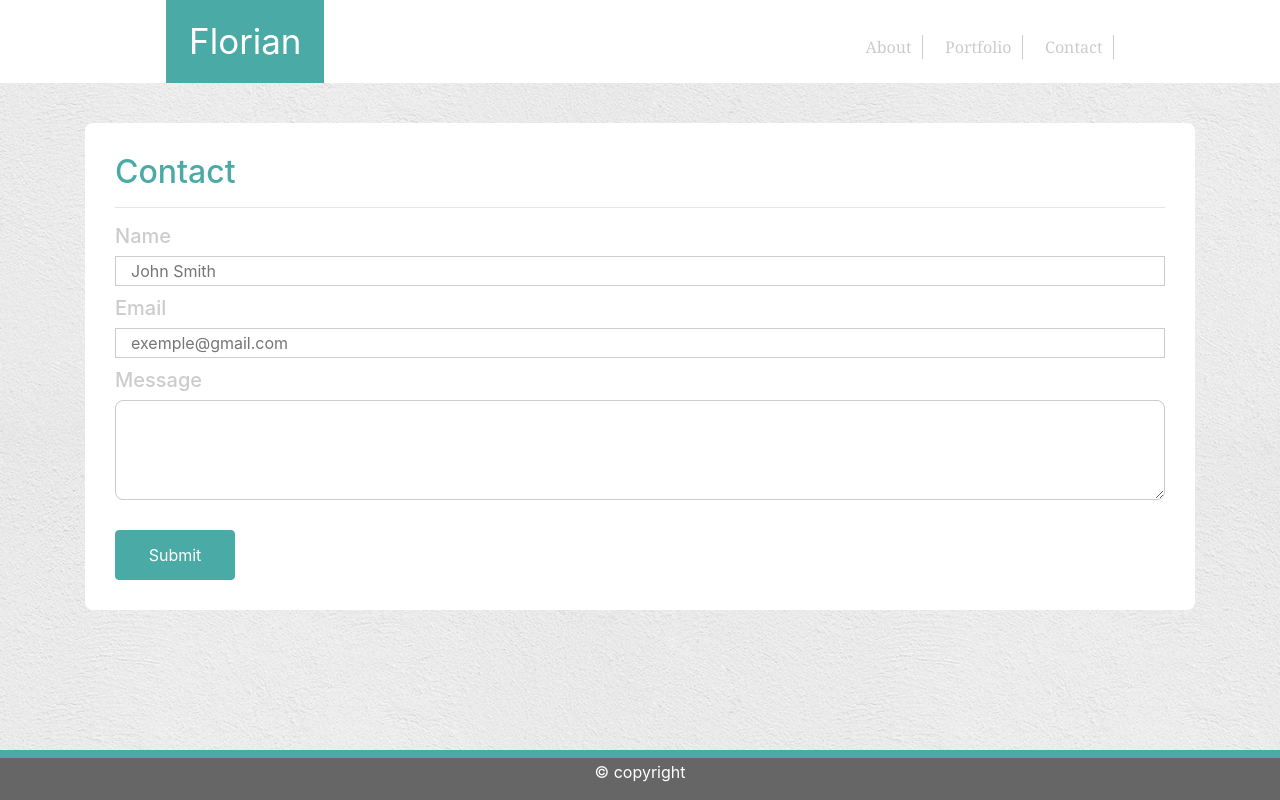
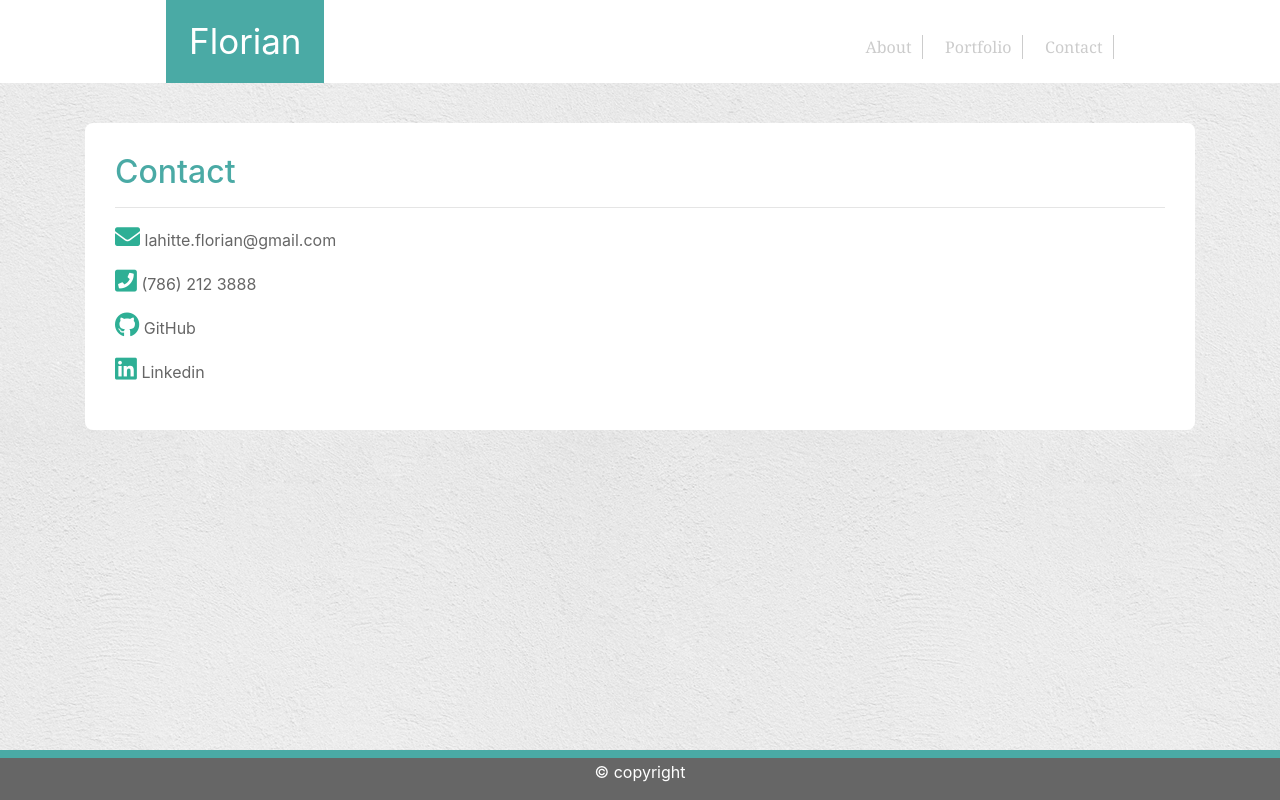
Before and after one commit to captainflo/FloPortfolio, a plain HTML site: page contact.html in a window 1280 px wide. Drawn offline with nearby package versions, Linux system fonts and the light colour scheme.

Commit message:
Modified contact form

```diff
--- a/contact.html
+++ b/contact.html
@@ -7,6 +7,7 @@
     <meta name="viewport" content="width=device-width, initial-scale=1">
     <link rel="stylesheet" type="text/css" media="screen" href="styles.css" />
     <link rel="stylesheet" href="https://stackpath.bootstrapcdn.com/bootstrap/4.1.3/css/bootstrap.min.css" integrity="sha384-MCw98/SFnGE8fJT3GXwEOngsV7Zt27NXFoaoApmYm81iuXoPkFOJwJ8ERdknLPMO" crossorigin="anonymous">
+    <link rel="stylesheet" href="https://use.fontawesome.com/releases/v5.7.1/css/all.css" integrity="sha384-fnmOCqbTlWIlj8LyTjo7mOUStjsKC4pOpQbqyi7RrhN7udi9RwhKkMHpvLbHG9Sr" crossorigin="anonymous">
 </head>
 <body>
     <!-- Navbar -->
@@ -32,15 +33,10 @@
         <div class="contact">
             <h2 class="contact-title">Contact</h2>
             <hr>
-            <form action="">
-                <h3>Name</h3>
-                <input type="text" name="firstname" placeholder="John Smith"><br>
-                <h3>Email</h3>
-                <input type="email" name="email" placeholder="exemple@gmail.com"><br>
-                <h3>Message</h3>
-                <textarea></textarea><br><br>
-                <button type="button" class="btn btn-success">Submit</button>
-            </form>
+            <p><i class="fas fa-envelope"></i> <a href="mailto:lahitte.florian@gmail.com">lahitte.florian@gmail.com</a></p>
+            <p><i class="fas fa-phone-square"></i> <a href="tel:+7862123888">(786) 212 3888</a></p>
+            <p><i class="fab fa-github"></i> <a href="https://github.com/captainflo" target="_blank"> GitHub</a></p>
+            <p><i class="fab fa-linkedin"></i> <a href="https://www.linkedin.com/in/florianlahitte/" target="_blank">Linkedin</a></p>
         </div>
     </div>
     <!-- End -->
--- a/styles.css
+++ b/styles.css
@@ -122,6 +122,19 @@ body{
 .contact h2{
     color: #4aaaa5;
 }
+.contact p{
+    color: #2EAF95;
+}
+.contact a {
+    color: #666666;
+}
+.contact .fas,.fab{
+    font-size: 25px;
+}
+.contact a:hover{
+    color: #2EAF95;
+    text-decoration: none;
+}
 form input{
     width: 100%;
     height: 30px;
```
Also changed, not shown: index.html (+1 -0 lines).
